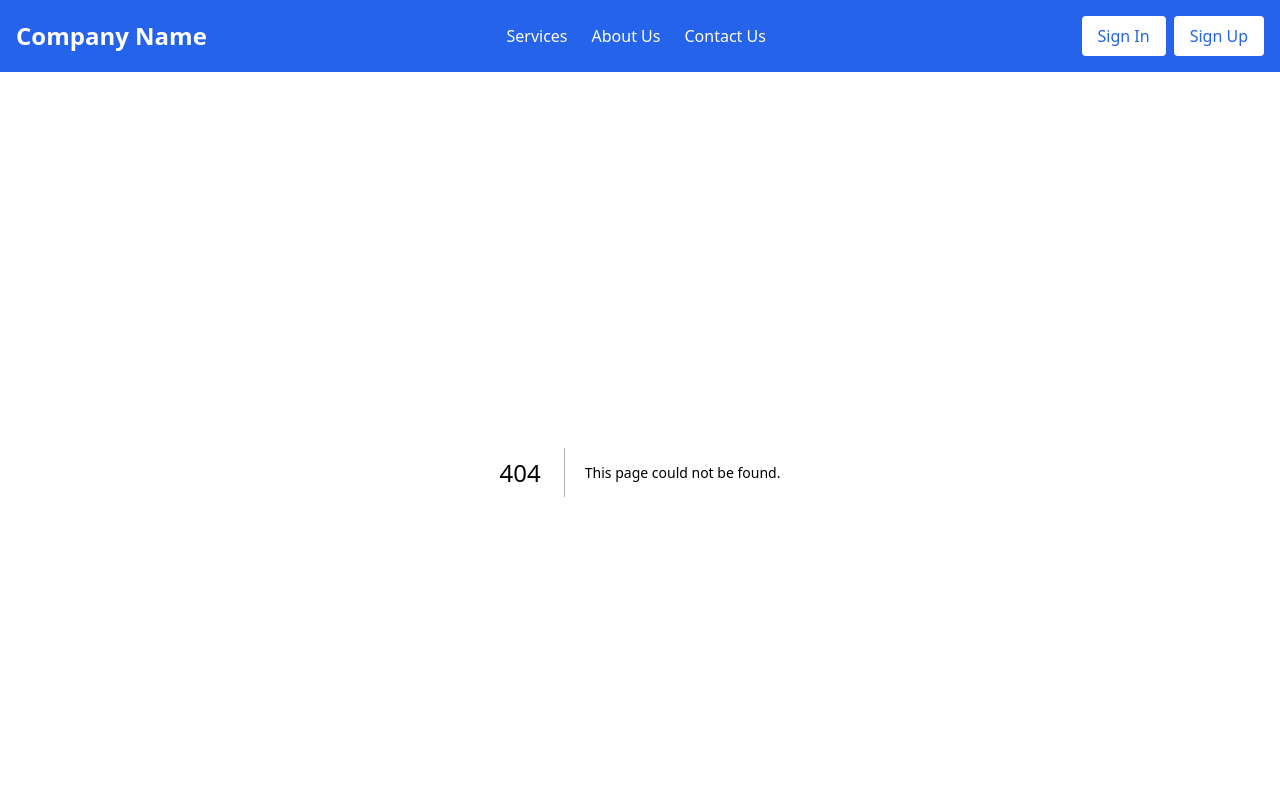
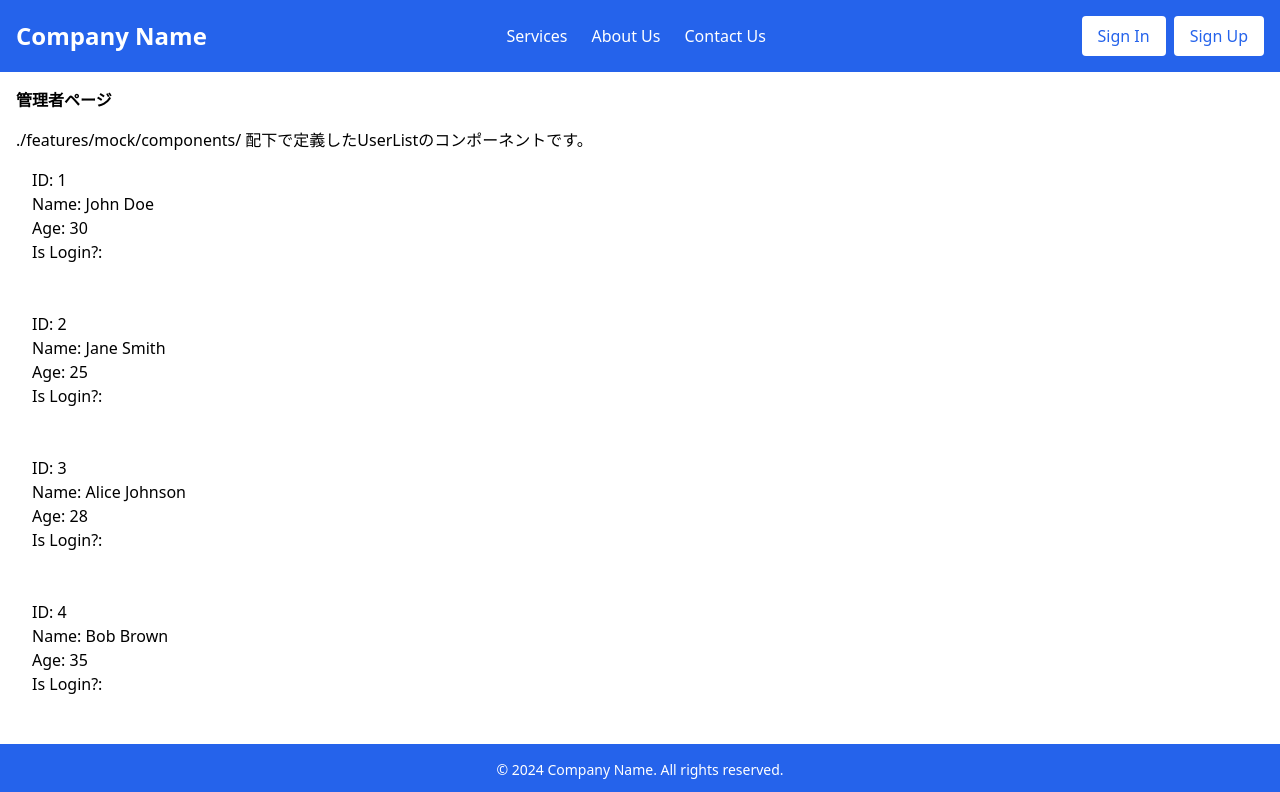
Before and after one commit to takeuchima0/nextjs_authjs_demo, a Next.js app: page /mock/admin/users in a window 1280 px wide. Before the commit this address had no page. Shown: the top 792 px of the page. Built offline with nearby package versions, Linux system fonts and the light colour scheme.

Commit message:
fix: admin user's page.tsx

```diff
--- /dev/null
+++ b/app/mock/admin/users/page.tsx
@@ -0,0 +1,24 @@
+import * as MockUserComponents from '@/features/mock/users/components/index';
+import type { MockUser } from '@/app/types/users';
+
+import React from 'react';
+
+const MockAdminUserPage = async () => {
+  const response = await fetch('http://localhost:3000/api/v1/users');
+
+  console.log('[info] response status:', response.status);
+
+  if (response.status !== 200) {
+    return <div>ユーザ情報の取得に失敗しました。</div>;
+  }
+
+  const userList: MockUser[] = await response.json();
+
+  return (
+    <div>
+      <MockUserComponents.UserList userList={userList} />
+    </div>
+  );
+};
+
+export default MockAdminUserPage;
--- a/app/mock/users/my_page/page.tsx
+++ b/app/mock/users/my_page/page.tsx
@@ -17,7 +17,6 @@ const MockUserPage = async () => {
     <div>
       {/* 取得したデータはpropsとして1つにまとめ、feature/components側に渡す。 */}
       <MockUserComponents.UsersMe {...user} />
-      <MockUserComponents.UserList />
     </div>
   );
 };
--- a/features/mock/posts/components/PostList/PostList.tsx
+++ b/features/mock/posts/components/PostList/PostList.tsx
@@ -9,8 +9,7 @@ const MockPostList: React.FC<MockPostListProps> = ({ posts }) => {
   return (
     <div className="p-4">
       {' '}
-      {/* コンポーネント全体の内側の余白を追加 */}
-      <h2 className="font-bold mb-4">投稿リスト</h2> {/* タイトルのスタイル */}
+      <h2 className="font-bold mb-4">投稿リスト</h2>
       <p className="mb-4">
         ./features/mock/components/
         配下で定義したMockPostListのコンポーネントです。
@@ -21,7 +20,6 @@ const MockPostList: React.FC<MockPostListProps> = ({ posts }) => {
         posts.map((post) => (
           <div key={post.id} className="bg-white shadow-md rounded-lg p-4 mb-4">
             {' '}
-            {/* 投稿のスタイル */}
             <p className="font-semibold">
               <strong>User ID:</strong> {post.userId}
             </p>
--- a/features/mock/users/components/UserList/UserList.tsx
+++ b/features/mock/users/components/UserList/UserList.tsx
@@ -1,9 +1,31 @@
 import React from 'react';
+import { MockUser } from '@/app/types/users';
 
-const UserList = () => {
+interface MockUserListProps {
+  userList: MockUser[];
+}
+
+const UserList: React.FC<MockUserListProps> = ({ userList }) => {
   return (
-    <div>
-      ./features/mock/components/ 配下で定義したUserListのコンポーネントです。
+    <div className="p-4">
+      <h2 className="font-semibold mb-4">管理者ページ</h2>
+
+      <p>
+        ./features/mock/components/ 配下で定義したUserListのコンポーネントです。
+      </p>
+
+      {userList.length === 0 ? (
+        <p>ユーザは存在しません。</p>
+      ) : (
+        userList.map((u) => (
+          <div key={u.id} className="bg-white shadow-md rounded-lg p-4 mb-4">
+            <p>ID: {u.id}</p>
+            <p>Name: {u.name}</p>
+            <p>Age: {u.age}</p>
+            <p>Is Login?: {u.isLogin}</p>
+          </div>
+        ))
+      )}
     </div>
   );
 };
```
